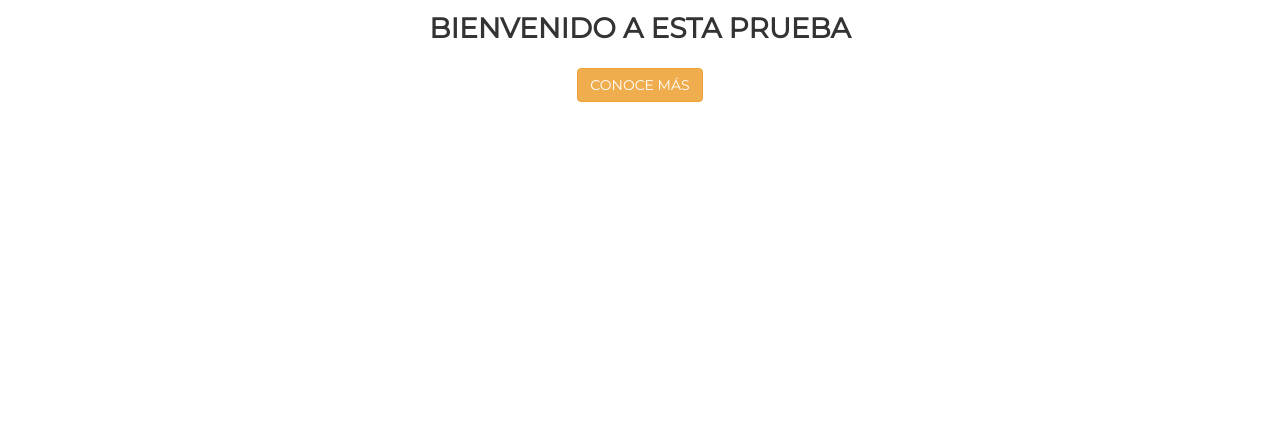
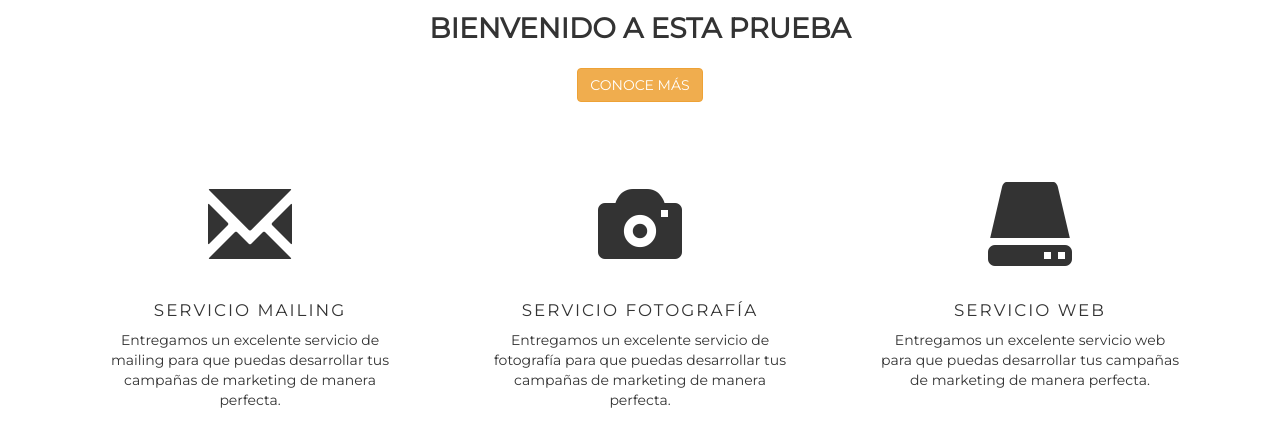
Before and after one commit to FiorellaQA/Bootstrap-Website, a plain HTML site: page index.html in a window 1280 px wide. Shown: the part 201-644 px from the top of the page. Drawn offline with nearby package versions, Linux system fonts and the light colour scheme.

Commit message:
implementando la sección servicios

```diff
--- a/css/main.css
+++ b/css/main.css
@@ -1,5 +1,3 @@
-/*font-family: 'Playfair Display', serif;*/
-
 body{
 	font-family: 'Montserrat', sans-serif;
 }
@@ -48,3 +46,16 @@ header .action h1{
 .action .btn{
 	margin-top: 15px;
 }
+
+/*-------------------------------------Esilos de la Sección Servicios----------------*/
+.servicio{
+	padding: 0px 30px;
+}
+.servicio h3{
+	font-size: 1.2em;
+	letter-spacing: 2px;
+}
+.servicio i{
+	font-size: 6em;
+	margin-bottom: 15px;
+}
--- a/index.html
+++ b/index.html
@@ -41,6 +41,31 @@
         <a class="btn btn-warning text-uppercase" href="#">Conoce más</a>
       </div>
     </header>
+    <section class="container">
+      <div class="row">
+        <div class="col-md-4">
+          <div class="servicio text-center">
+            <i class="glyphicon glyphicon-envelope"></i>
+            <h3 class="text-uppercase">Servicio Mailing</h3>
+            <p>Entregamos un excelente servicio de mailing para que puedas desarrollar tus campañas de marketing de manera perfecta.</p>
+          </div>
+        </div>
+        <div class="col-md-4">
+          <div class="servicio text-center">
+            <i class="glyphicon glyphicon-camera"></i>
+            <h3 class="text-uppercase">Servicio Fotografía</h3>
+            <p>Entregamos un excelente servicio de fotografía para que puedas desarrollar tus campañas de marketing de manera perfecta.</p>
+          </div>
+        </div>
+        <div class="col-md-4">
+          <div class="servicio text-center">
+            <i class="glyphicon glyphicon-hdd"></i>
+            <h3 class="text-uppercase">Servicio Web</h3>
+            <p>Entregamos un excelente servicio web para que puedas desarrollar tus campañas de marketing de manera perfecta.</p>
+          </div>
+        </div>
+      </div>
+    </section>
 
     <!-- jQuery (necesario para que funcionen los componentes de Bootstrap) -->
     <script src="https://ajax.googleapis.com/ajax/libs/jquery/1.12.4/jquery.min.js"></script>
```
